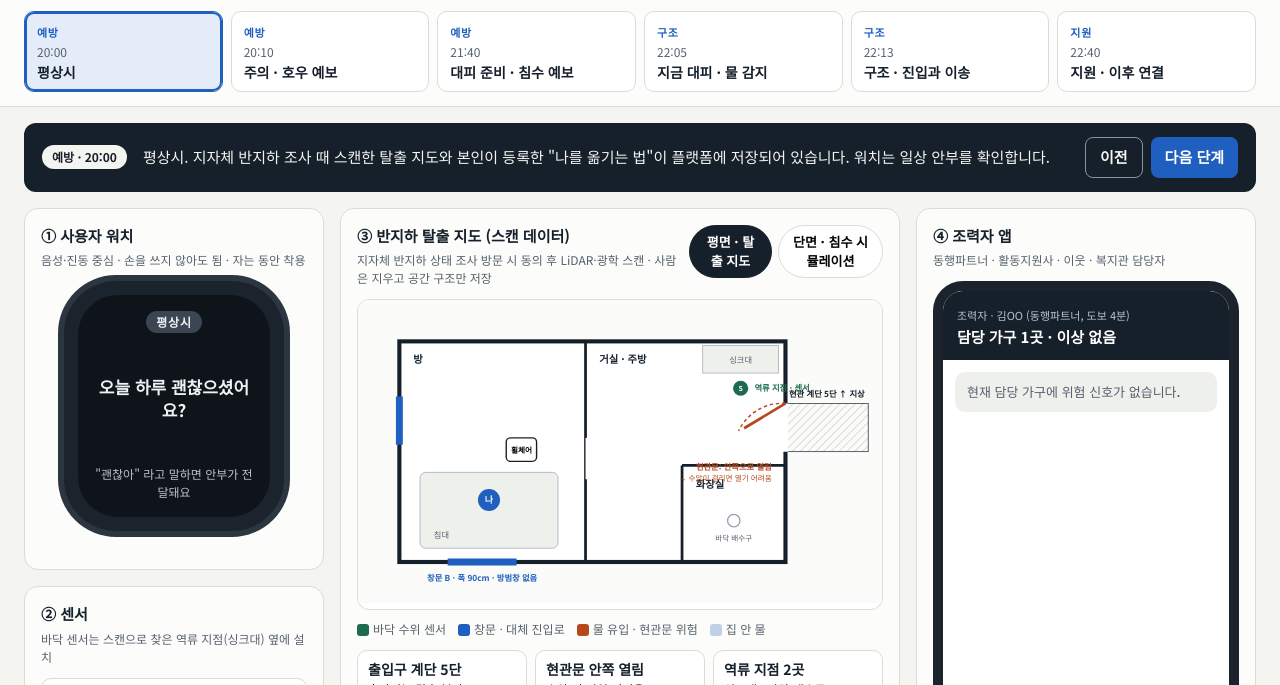
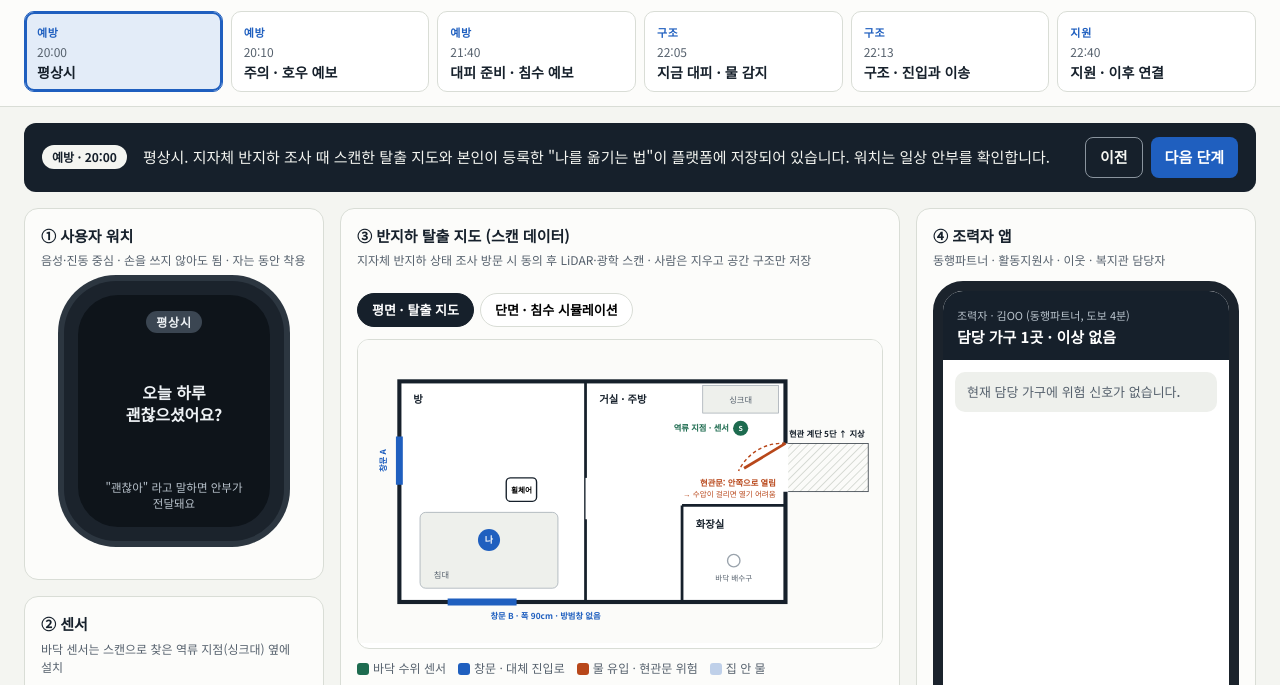
Before and after one commit to ye0nsue/waterline-prototype, a plain HTML site: page index.html in a window 1280 px wide. Shown: the part 71-756 px from the top of the page. Drawn offline with Linux system fonts and the light colour scheme.

Commit message:
Fix text wrapping and overlapping labels at 100% zoom
Co-Authored-By: Claude Opus 5.5 <noreply@anthropic.com>

```diff
--- a/index.html
+++ b/index.html
@@ -13,7 +13,7 @@
   --water:rgba(31,95,191,.28);
 }
 *{box-sizing:border-box}
-body{margin:0;font-family:'Noto Sans KR',Arial,sans-serif;background:var(--bg);color:var(--ink);font-size:15px;line-height:1.5}
+body{margin:0;font-family:'Noto Sans KR',Arial,sans-serif;background:var(--bg);color:var(--ink);font-size:15px;line-height:1.5;word-break:keep-all;overflow-wrap:break-word}
 header{display:flex;align-items:center;justify-content:space-between;padding:14px 24px;border-bottom:1px solid var(--line);background:var(--card)}
 .brand{display:flex;align-items:baseline;gap:12px}
 .brand b{font-size:22px;font-weight:900;letter-spacing:.04em;color:var(--blue)}
@@ -29,7 +29,7 @@ header{display:flex;align-items:center;justify-content:space-between;padding:14p
 .narr .tag{font-size:12px;font-weight:700;padding:3px 10px;border-radius:99px;background:#F4F5F1;color:var(--ink);white-space:nowrap}
 .narr p{margin:0;font-size:15px}
 .ctrl{margin-left:auto;display:flex;gap:8px}
-.btn{font:inherit;font-weight:700;border:0;border-radius:8px;padding:8px 14px;cursor:pointer;background:var(--blue);color:#fff}
+.btn{font:inherit;font-weight:700;white-space:nowrap;border:0;border-radius:8px;padding:8px 14px;cursor:pointer;background:var(--blue);color:#fff}
 .btn.ghost{background:transparent;border:1px solid #8A949E;color:#F4F5F1}
 .btn.lite{background:#fff;color:var(--ink);border:1px solid var(--line)}
 .btn.warn{background:var(--orange)}
@@ -39,11 +39,11 @@ main{display:grid;grid-template-columns:300px 1fr 340px;gap:16px;padding:16px 24
 .panel .sub{margin:0 0 12px;font-size:12px;color:var(--muted)}
 .col{display:flex;flex-direction:column;gap:16px}
 /* watch */
-.watch{width:220px;height:250px;margin:6px auto 4px;border-radius:52px;background:#1B232C;padding:14px;box-shadow:0 0 0 6px #2C3640}
+.watch{width:220px;height:260px;margin:6px auto 4px;border-radius:52px;background:#1B232C;padding:14px;box-shadow:0 0 0 6px #2C3640}
 .face{height:100%;border-radius:40px;background:#0E141A;color:#EEF2F5;padding:16px 14px;display:flex;flex-direction:column;justify-content:space-between;text-align:center;transition:background .3s}
 .face .lvl{font-size:12px;font-weight:700;letter-spacing:.06em;align-self:center;padding:2px 10px;border-radius:99px}
-.face .msg{font-size:17px;font-weight:700;line-height:1.35}
-.face .hint{font-size:12px;color:#B9C3CC}
+.face .msg{font-size:16px;font-weight:700;line-height:1.35}
+.face .hint{font-size:11.5px;line-height:1.4;color:#B9C3CC;margin-top:4px}
 .face.l1{background:#2A2208}.face.l1 .lvl{background:#F2C84B;color:#2A2208}
 .face.l2{background:#0F2340}.face.l2 .lvl{background:#7FB0F5;color:#0F2340}
 .face.l3{background:#3A170A}.face.l3 .lvl{background:#F59A6E;color:#3A170A}
@@ -55,16 +55,16 @@ main{display:grid;grid-template-columns:300px 1fr 340px;gap:16px;padding:16px 24
 @keyframes vib{0%{transform:translateX(0)}50%{transform:translateX(2px)}100%{transform:translateX(-2px)}}
 .voice{font-size:12px;color:var(--muted);text-align:center;min-height:18px}
 /* sensors */
-.sensor{display:flex;justify-content:space-between;align-items:center;padding:10px 12px;border:1px solid var(--line);border-radius:10px;margin-bottom:8px;background:#fff}
+.sensor{display:flex;justify-content:space-between;align-items:center;gap:10px;padding:10px 12px;border:1px solid var(--line);border-radius:10px;margin-bottom:8px;background:#fff}
 .sensor b{font-size:14px}.sensor small{display:block;color:var(--muted);font-size:12px}
 .val{font-weight:900;font-size:18px}
-.badge{font-size:11px;font-weight:700;padding:2px 8px;border-radius:99px;background:var(--green-soft);color:var(--green)}
+.badge{display:inline-block;white-space:nowrap;font-size:11px;font-weight:700;padding:2px 8px;border-radius:99px;background:var(--green-soft);color:var(--green)}
 .badge.warn{background:var(--orange-soft);color:var(--orange)}
 .badge.amb{background:var(--amber-soft);color:var(--amber)}
 input[type=range]{width:100%}
 /* center */
-.tabs{display:flex;gap:6px;margin-bottom:12px}
-.tab{font:inherit;font-size:13px;font-weight:700;border:1px solid var(--line);background:#fff;border-radius:99px;padding:6px 14px;cursor:pointer}
+.tabs{display:flex;flex-wrap:wrap;gap:6px;margin-bottom:12px}
+.tab{font:inherit;font-size:13px;font-weight:700;border:1px solid var(--line);background:#fff;border-radius:99px;padding:6px 14px;cursor:pointer;white-space:nowrap}
 .tab.on{background:var(--ink);color:#fff;border-color:var(--ink)}
 .mapwrap{position:relative;border:1px solid var(--line);border-radius:12px;background:#fff;overflow:hidden}
 .legend{display:flex;flex-wrap:wrap;gap:12px;margin-top:10px;font-size:12px;color:var(--muted)}
@@ -145,8 +145,8 @@ footer{padding:0 24px 24px;color:var(--muted);font-size:12px}
 
   <!-- CENTER: escape map -->
   <div class="panel">
-    <div style="display:flex;justify-content:space-between;align-items:flex-start;gap:12px">
-      <div><h3>③ 반지하 탈출 지도 (스캔 데이터)</h3>
+    <div style="display:flex;flex-wrap:wrap;justify-content:space-between;align-items:flex-start;gap:12px">
+      <div style="flex:1 1 260px;min-width:0"><h3>③ 반지하 탈출 지도 (스캔 데이터)</h3>
       <p class="sub">지자체 반지하 상태 조사 방문 시 동의 후 LiDAR·광학 스캔 · 사람은 지우고 공간 구조만 저장</p></div>
       <div class="tabs"><button class="tab on" data-v="plan">평면 · 탈출 지도</button><button class="tab" data-v="sect">단면 · 침수 시뮬레이션</button></div>
     </div>
@@ -179,7 +179,7 @@ footer{padding:0 24px 24px;color:var(--muted);font-size:12px}
         <rect x="500" y="66" width="110" height="40" fill="#EEF0EC" stroke="#9AA3AC"/>
         <text x="555" y="91" font-size="12" text-anchor="middle" fill="#56616D">싱크대</text>
         <g id="sinkSensor"><circle cx="555" cy="128" r="11" fill="#1D6B4F"/><text x="555" y="132" font-size="10" text-anchor="middle" fill="#fff" font-weight="700">S</text></g>
-        <text x="575" y="132" font-size="12" fill="#1D6B4F" font-weight="700" id="sinkLbl">역류 지점 · 센서</text>
+        <text x="538" y="132" font-size="12" text-anchor="end" fill="#1D6B4F" font-weight="700" id="sinkLbl">역류 지점 · 센서</text>
         <!-- toilet drain -->
         <circle cx="545" cy="320" r="9" fill="#fff" stroke="#9AA3AC" stroke-width="2"/><text x="545" y="350" font-size="11" text-anchor="middle" fill="#56616D">바닥 배수구</text>
         <!-- entrance stairs -->
@@ -189,22 +189,22 @@ footer{padding:0 24px 24px;color:var(--muted);font-size:12px}
         <line x1="620" y1="150" x2="620" y2="220" stroke="#fff" stroke-width="8"/>
         <path d="M620,150 A70,70 0 0,0 552,190" fill="none" stroke="#B8471A" stroke-width="2" stroke-dasharray="5 4"/>
         <line x1="620" y1="150" x2="560" y2="186" stroke="#B8471A" stroke-width="4"/>
-        <text x="600" y="246" font-size="12" text-anchor="end" fill="#B8471A" font-weight="700">현관문: 안쪽으로 열림</text>
-        <text x="600" y="262" font-size="11" text-anchor="end" fill="#B8471A">→ 수압이 걸리면 열기 어려움</text>
+        <text x="606" y="212" font-size="12" text-anchor="end" fill="#B8471A" font-weight="700">현관문: 안쪽으로 열림</text>
+        <text x="606" y="228" font-size="11" text-anchor="end" fill="#B8471A">→ 수압이 걸리면 열기 어려움</text>
         <!-- windows -->
         <line x1="60" y1="140" x2="60" y2="210" stroke="#1F5FBF" stroke-width="10"/>
-        <text x="36" y="132" font-size="12" fill="#1F5FBF" font-weight="700" transform="rotate(-90 36 175)">창문 A</text>
+        <text x="40" y="175" font-size="12" text-anchor="middle" fill="#1F5FBF" font-weight="700" transform="rotate(-90 40 175)">창문 A</text>
         <line x1="130" y1="380" x2="230" y2="380" stroke="#1F5FBF" stroke-width="10"/>
-        <text x="180" y="408" font-size="12" text-anchor="middle" fill="#1F5FBF" font-weight="700">창문 B · 폭 90cm · 방범창 없음</text>
+        <text x="192" y="404" font-size="12" fill="#1F5FBF" font-weight="700">창문 B · 폭 90cm · 방범창 없음</text>
         <!-- entry route -->
         <g id="route" opacity="0">
           <path d="M180,432 L180,392 L185,312" fill="none" stroke="#1F5FBF" stroke-width="4" stroke-dasharray="10 6" marker-end="url(#ar)"/>
-          <rect x="250" y="404" width="230" height="26" rx="13" fill="#1F5FBF"/>
-          <text x="365" y="422" font-size="13" text-anchor="middle" fill="#fff" font-weight="700">추천 진입로: 창문 B → 침대까지 2m</text>
+          <rect x="380" y="404" width="230" height="26" rx="13" fill="#1F5FBF"/>
+          <text x="495" y="422" font-size="13" text-anchor="middle" fill="#fff" font-weight="700">추천 진입로: 창문 B → 침대까지 2m</text>
         </g>
         <!-- inflow arrows -->
         <g id="inflowArr" opacity="0">
-          <path d="M555,140 L470,190" stroke="#B8471A" stroke-width="4" marker-end="url(#ao)"/>
+          <path d="M543,140 L460,176" stroke="#B8471A" stroke-width="4" marker-end="url(#ao)"/>
           <path d="M700,226 L640,250" stroke="#B8471A" stroke-width="4" marker-end="url(#ao)"/>
         </g>
       </svg>
```
